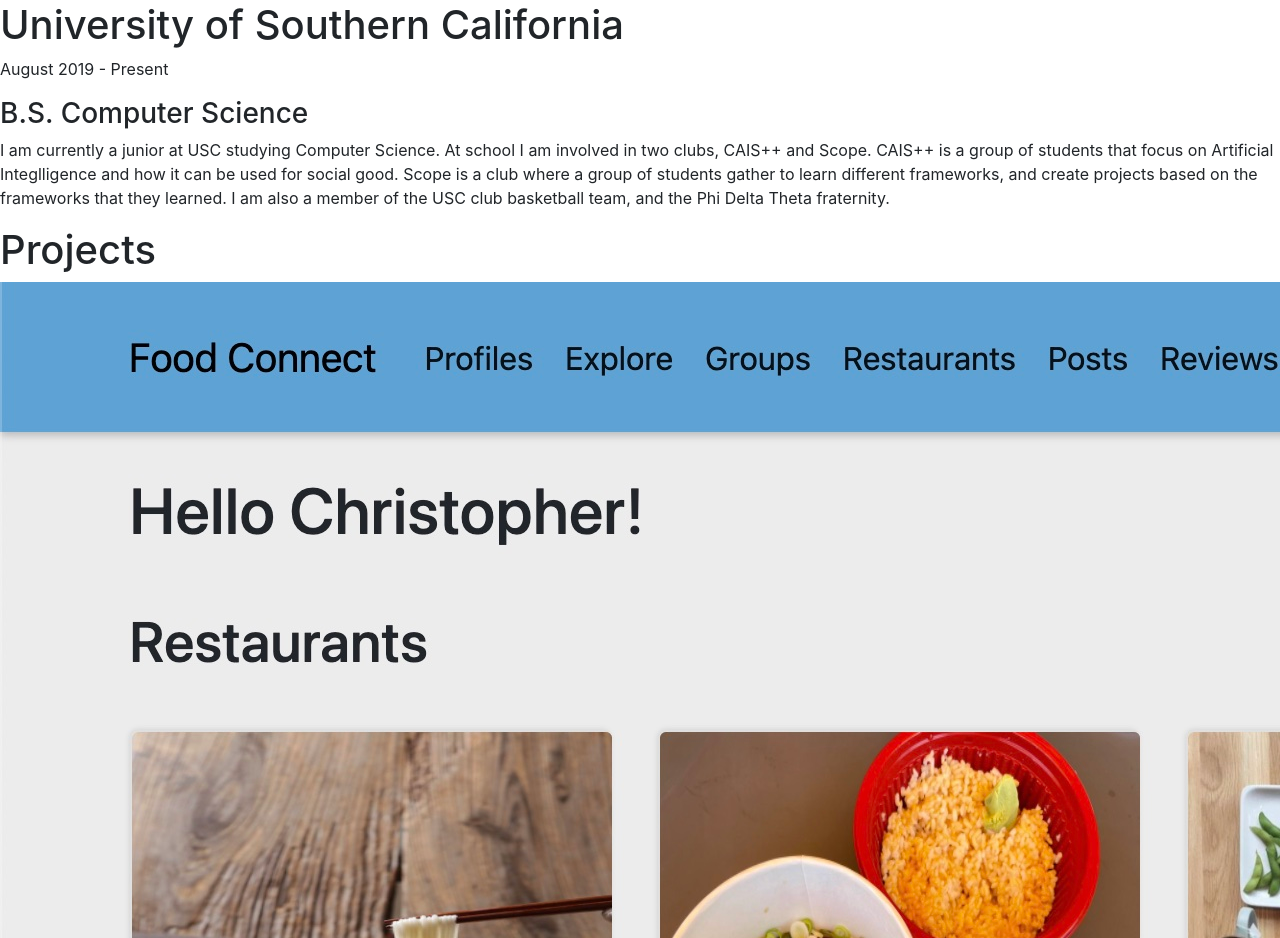
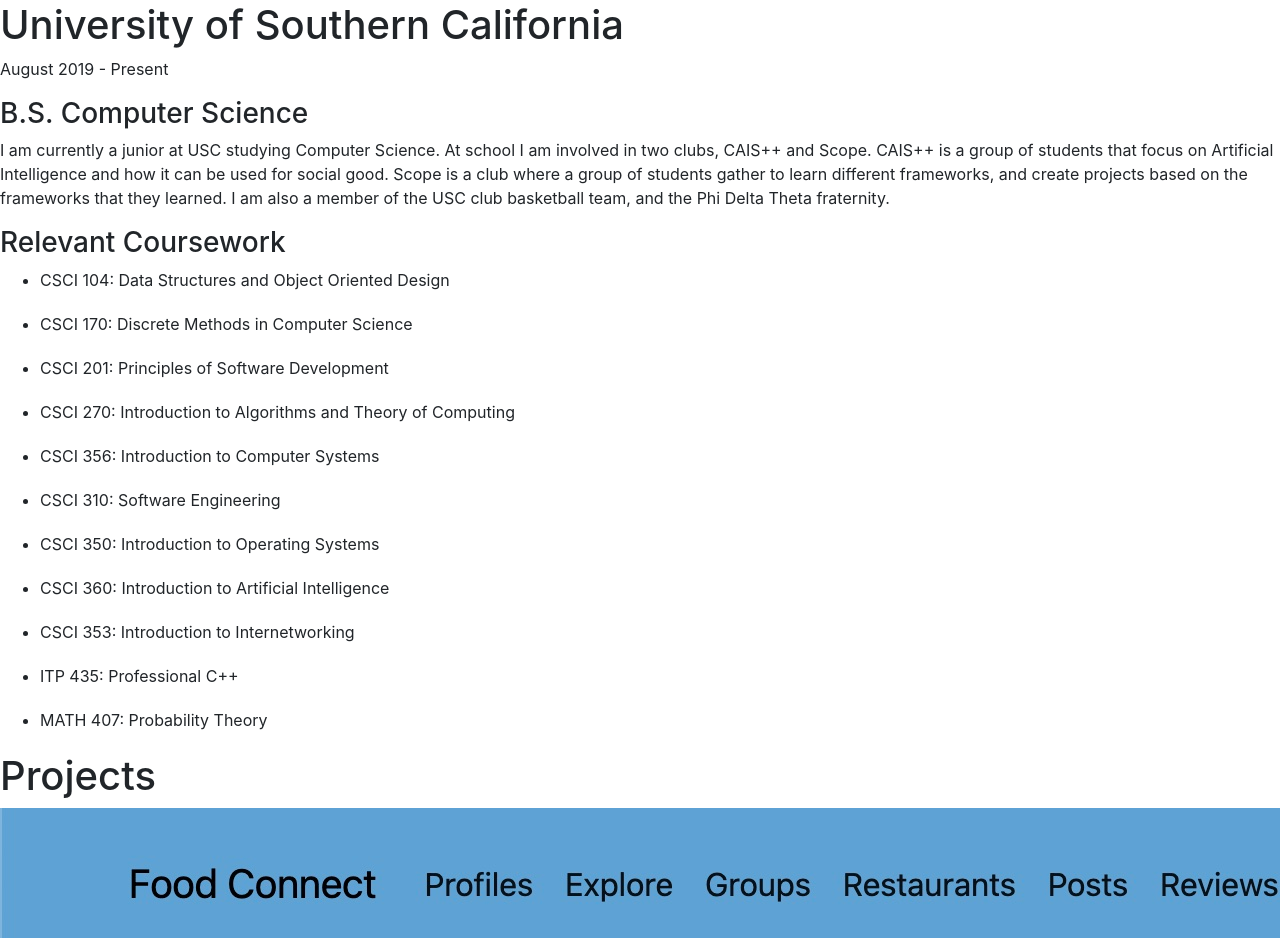
Before and after one commit to chrisbcooper/personalwebsite, a React (Create React App) app: page / in a window 1280 px wide. Shown: the part 4140-5078 px from the top of the page. Built offline with nearby package versions, Linux system fonts and the light colour scheme; the HTML template or start-up script is replaced by a standard one.

Commit message:
Add in coursework

```diff
--- a/src/components/Experience/EducationPage.js
+++ b/src/components/Experience/EducationPage.js
@@ -23,7 +23,7 @@
 						I am currently a junior at USC studying Computer
 						Science. At school I am involved in two clubs, CAIS++
 						and Scope. CAIS++ is a group of students that focus on
-						Artificial Integlligence and how it can be used for
+						Artificial Intelligence and how it can be used for
 						social good. Scope is a club where a group of students
 						gather to learn different frameworks, and create
 						projects based on the frameworks that they learned. I am
@@ -32,6 +32,48 @@
 					</p>
 				</div>
 			</div>
+			<div className='experience-item'>
+			<div className='experience-name'>
+					<h3>Relevant Coursework</h3>
+				</div>
+				<div className='experience-description'>
+					<ul>
+						<li style={{ marginBottom: '20px' }}>
+							CSCI 104: Data Structures and Object Oriented Design
+						</li>
+						<li style={{ marginBottom: '20px' }}>
+							CSCI 170: Discrete Methods in Computer Science
+						</li>
+						<li style={{ marginBottom: '20px' }}>
+							CSCI 201: Principles of Software Development
+						</li>
+						<li style={{ marginBottom: '20px' }}>
+							CSCI 270: Introduction to Algorithms and Theory of Computing
+						</li>
+						<li style={{ marginBottom: '20px' }}>
+							CSCI 356: Introduction to Computer Systems
+						</li>
+						<li style={{ marginBottom: '20px' }}>
+							CSCI 310: Software Engineering
+						</li>
+						<li style={{ marginBottom: '20px' }}>
+							CSCI 350: Introduction to Operating Systems
+						</li>
+						<li style={{ marginBottom: '20px' }}>
+							CSCI 360: Introduction to Artificial Intelligence
+						</li>
+						<li style={{ marginBottom: '20px' }}>
+							CSCI 353: Introduction to Internetworking
+						</li>
+						<li style={{ marginBottom: '20px' }}>
+							ITP 435: Professional C++
+						</li>
+						<li style={{ marginBottom: '20px' }}>
+							MATH 407: Probability Theory
+						</li>
+					</ul>
+				</div>
+			</div>
 		</div>
 	);
 }
```
